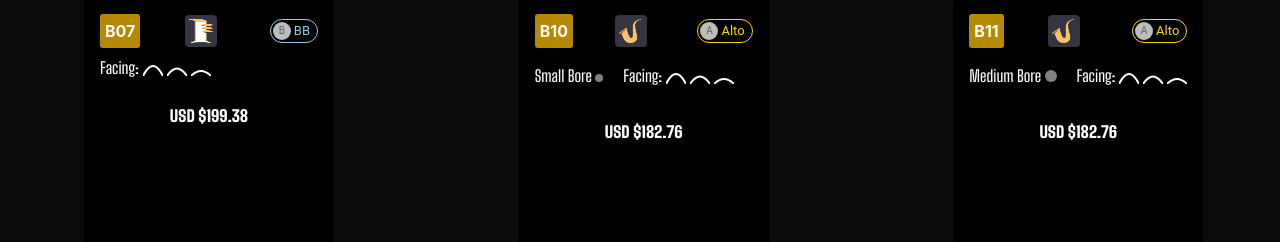
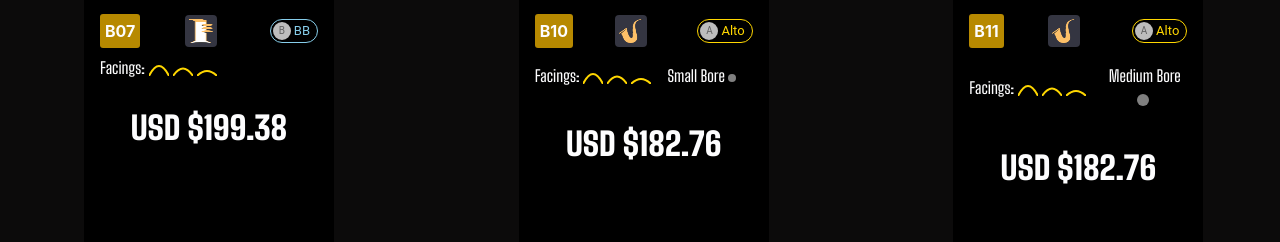
Before and after one commit to s1nghularity/beechler-website, a React (Create React App) app: page /products in a window 1280 px wide. Shown: the part 472-714 px from the top of the page. Built offline with nearby package versions, Linux system fonts and the light colour scheme.

Commit message:
Further simplification of components, facings svg color modification, and product description section rearrangement.

```diff
--- a/src/components/pages/products/ProductCard.js
+++ b/src/components/pages/products/ProductCard.js
@@ -3,10 +3,7 @@ import { Card, Col } from "react-bootstrap";
 import "../../../styles/ProductsPage.css";
 
 import {
-  getProductSpecs,
-  getChipColor,
-  StyledChip,
-  CustomChip,
+
   ProductDescription,
 } from "./ProductCardHelpers";
 
--- a/src/components/pages/products/ProductCardHelpers.js
+++ b/src/components/pages/products/ProductCardHelpers.js
@@ -53,7 +53,7 @@ const CustomChip = ({ subtype, ...rest }) => (
 );
 
 const ProductDescription = ({ product }) => {
-  const { id, subtype, bore, facing, instrument, price } = product;
+  const { bore, facing, instrument, price } = product;
 
   return (
     <div className="product-description">
@@ -82,6 +82,27 @@ const ProductDescription = ({ product }) => {
         </div>
 
         <div className="product-info-row">
+
+          <div className="facing">
+            Facings:{" "}
+            {facing.map((facingValue, index) => (
+              <svg
+                key={index}
+                width="20"
+                height="20"
+                viewBox="0 0 20 20"
+                xmlns="http://www.w3.org/2000/svg"
+              >
+                <path
+                  d={getProductSpecs("facingCurve", facingValue)}
+                  fill="none"
+                  stroke="gold"
+                  strokeWidth="2"
+                />
+              </svg>
+            ))}
+          </div>
+
           {bore && (
             <p className="bore-specification">
               {bore} Bore{" "}
@@ -95,39 +116,18 @@ const ProductDescription = ({ product }) => {
             </p>
           )}
 
-          <div className="facing">
-            Facing:{" "}
-            {facing.map((facingValue, index) => (
-              <svg
-                key={index}
-                width="20"
-                height="20"
-                viewBox="0 0 20 20"
-                xmlns="http://www.w3.org/2000/svg"
-              >
-                <path
-                  d={getProductSpecs("facingCurve", facingValue)}
-                  fill="none"
-                  stroke="white"
-                  strokeWidth="2"
-                />
-              </svg>
-            ))}
-          </div>
+
+
         </div>
 
-        <div className="price-box">
           <Card.Text className="price mt-auto">USD ${price}</Card.Text>
-        </div>
+
       </Card.Body>
     </div>
   );
 };
 
 export {
-  getProductSpecs,
-  getChipColor,
-  StyledChip,
-  CustomChip,
+
   ProductDescription,
 };
--- a/src/components/pages/products/ProductsGrid.js
+++ b/src/components/pages/products/ProductsGrid.js
@@ -16,18 +16,16 @@ const ProductsGrid = ({ products }) => {
 
   return (
     <Row className="products-page">
-      {Object.entries(productsByCategory).map(
-        ([category, categoryProducts]) => (
-          <>
-            <Col xs={12}>
-              <h2 className="category-title">{category}</h2>
-            </Col>
-            {categoryProducts.map((product) => (
-              <ProductCard product={product} />
-            ))}
-          </>
-        )
-      )}
+      {Object.entries(productsByCategory).map(([category, categoryProducts], categoryIndex) => (
+        <React.Fragment key={`category-${categoryIndex}`}>
+          <Col xs={12}>
+            <h2 className="category-title">{category}</h2>
+          </Col>
+          {categoryProducts.map((product) => (
+            <ProductCard key={product.id} product={product} />
+          ))}
+        </React.Fragment>
+      ))}
     </Row>
   );
 };
--- a/src/styles/ProductsPage.css
+++ b/src/styles/ProductsPage.css
@@ -114,9 +114,11 @@
   margin-right: 4px;
 }
 
+/*add theme accent with webkit to price*/
+
 .price {
   font-family: var(--font-family-big-shoulders);
-  font-size: 1rem;
+  font-size: 2rem;
   margin-top: 1.5rem !important;
   font-weight: bold;
   text-align: center !important;
@@ -127,4 +129,5 @@
   font-size: 1rem;
   display: flex;
   gap: 4px;
+
 }
```
